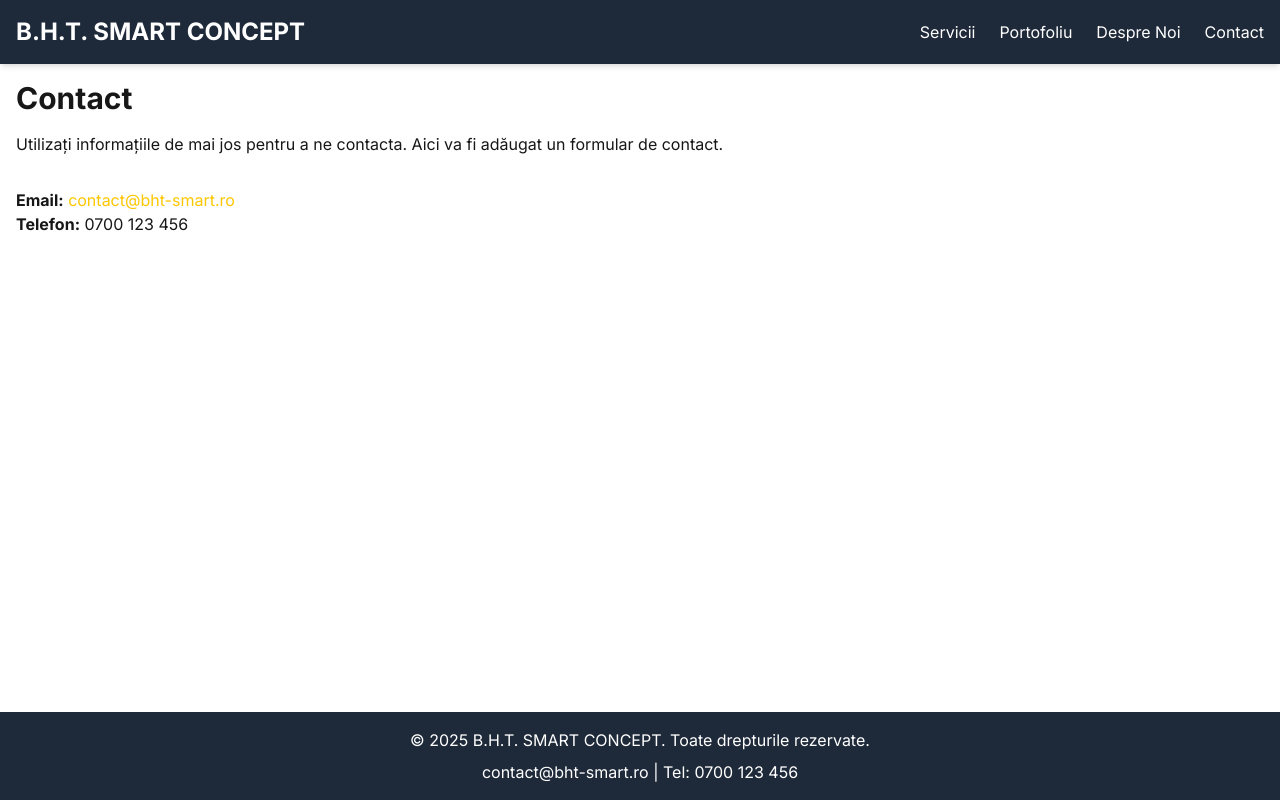
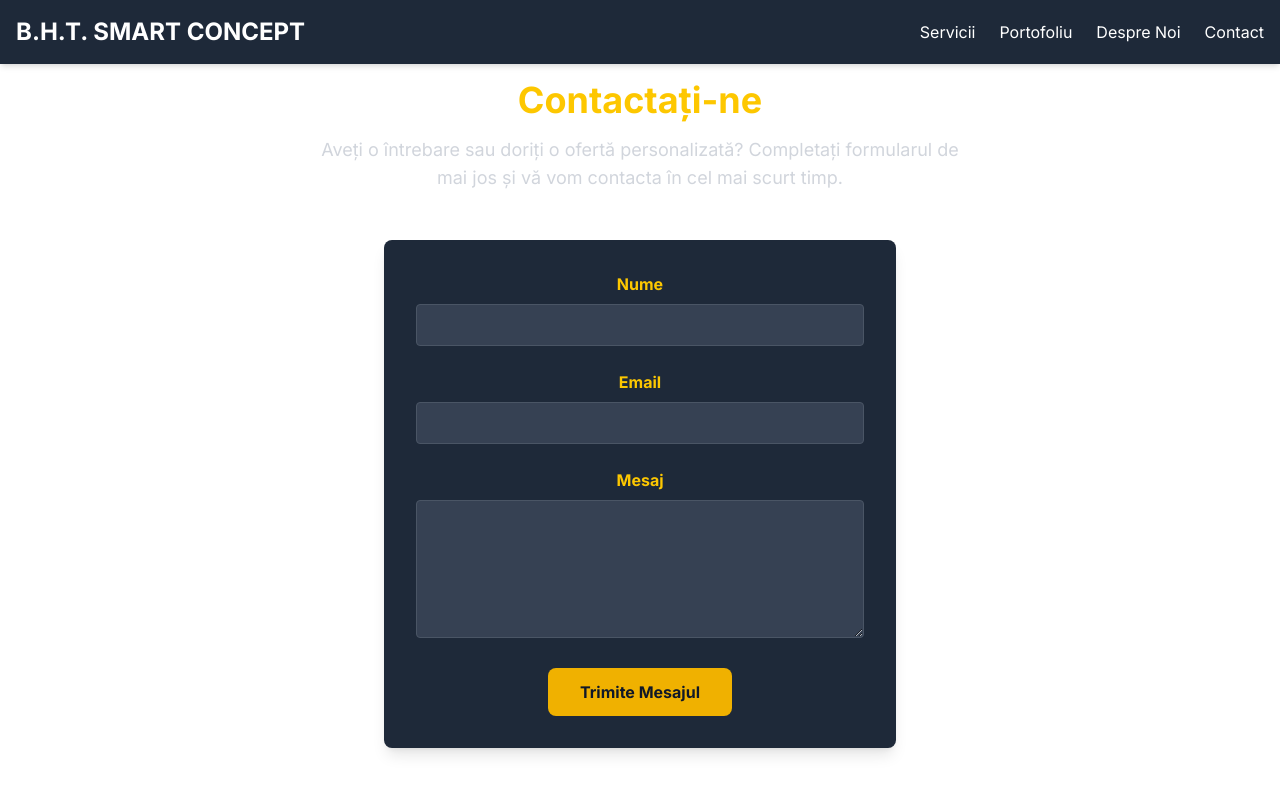
Before and after one commit to paulcureu/bht-concept, a Next.js app: page /contact in a window 1280 px wide. Shown: the top 800 px of the page. Built offline with nearby package versions, Linux system fonts and the light colour scheme.

Commit message:
Add contact form and enhance main pages
Introduced a reusable ContactForm component and integrated it into the contact page. Improved the home and services pages with new sections, icons, and structured service listings for better user experience and clarity.

```diff
--- a/src/app/contact/page.tsx
+++ b/src/app/contact/page.tsx
@@ -1,11 +1,23 @@
+import ContactForm from '@/components/ContactForm';
+
 const ContactPage = () => {
   return (
-    <div>
-      <h1 className="text-3xl font-bold">Contact</h1>
-      <p className="mt-4">Utilizați informațiile de mai jos pentru a ne contacta. Aici va fi adăugat un formular de contact.</p>
-      <div className="mt-8">
-        <p><strong>Email:</strong> <a href="mailto:contact@bht-smart.ro" className="text-yellow-400 hover:underline">contact@bht-smart.ro</a></p>
-        <p><strong>Telefon:</strong> 0700 123 456</p>
+    <div className="text-center">
+      <h1 className="text-4xl font-bold text-yellow-400">Contactați-ne</h1>
+      <p className="mt-4 text-lg text-gray-300 max-w-2xl mx-auto">
+        Aveți o întrebare sau doriți o ofertă personalizată? Completați formularul de mai jos și vă vom contacta în cel mai scurt timp.
+      </p>
+
+      <div className="mt-12">
+        <ContactForm />
+      </div>
+
+      <div className="mt-16">
+        <h2 className="text-2xl font-bold">Alte metode de contact</h2>
+        <div className="mt-4 text-lg">
+            <p><strong>Email:</strong> <a href="mailto:contact@bht-smart.ro" className="text-yellow-400 hover:underline">contact@bht-smart.ro</a></p>
+            <p className="mt-2"><strong>Telefon:</strong> 0700 123 456</p>
+        </div>
       </div>
     </div>
   );
--- a/src/app/page.tsx
+++ b/src/app/page.tsx
@@ -1,20 +1,85 @@
+import Link from 'next/link';
+
+// Pictograme SVG simple pentru secțiunea de caracteristici
+const ShieldIcon = () => (
+  <svg xmlns="http://www.w3.org/2000/svg" className="h-12 w-12 mx-auto text-yellow-400" fill="none" viewBox="0 0 24 24" stroke="currentColor">
+    <path strokeLinecap="round" strokeLinejoin="round" strokeWidth={2} d="M9 12l2 2 4-4m5.618-4.016A11.955 11.955 0 0112 2.944a11.955 11.955 0 01-8.618 3.04A12.02 12.02 0 003 20.955a11.955 11.955 0 0118-8.001c0-1.609-.38-3.14-1.05-4.544z" />
+  </svg>
+);
+
+const LightBulbIcon = () => (
+  <svg xmlns="http://www.w3.org/2000/svg" className="h-12 w-12 mx-auto text-yellow-400" fill="none" viewBox="0 0 24 24" stroke="currentColor">
+    <path strokeLinecap="round" strokeLinejoin="round" strokeWidth={2} d="M9.663 17h4.673M12 3v1m6.364 1.636l-.707.707M21 12h-1M4 12H3m3.343-5.657l-.707-.707m2.828 9.9a5 5 0 017.072 0l-.707.707M12 21a5 5 0 01-7.072 0l.707-.707M12 5a3 3 0 013 3h-6a3 3 0 013-3z" />
+  </svg>
+);
+
+const CheckCircleIcon = () => (
+    <svg xmlns="http://www.w3.org/2000/svg" className="h-12 w-12 mx-auto text-yellow-400" fill="none" viewBox="0 0 24 24" stroke="currentColor">
+        <path strokeLinecap="round" strokeLinejoin="round" strokeWidth={2} d="M9 12l2 2 4-4m6 2a9 9 0 11-18 0 9 9 0 0118 0z" />
+    </svg>
+);
+
+
 export default function Home() {
   return (
-    <div className="text-center">
-      <h1 className="text-4xl font-bold text-yellow-400 sm:text-5xl md:text-6xl">
+    <>
+      {/* Sectiunea Hero */}
+      <section className="text-center flex flex-col items-center justify-center min-h-[60vh]">
+        <h1 className="text-4xl font-bold text-yellow-400 sm:text-5xl md:text-6xl max-w-3xl">
           B.H.T. SMART CONCEPT
         </h1>
         <p className="mt-4 text-lg text-gray-300 sm:text-xl md:text-2xl">
           Soluții complete pentru un viitor electric inteligent.
         </p>
         <div className="mt-8">
-        <a
+          <Link
             href="/contact"
             className="inline-block bg-yellow-500 text-gray-900 font-bold py-3 px-8 rounded-lg hover:bg-yellow-400 transition-colors"
           >
             Cere o Ofertă
-        </a>
+          </Link>
+        </div>
+      </section>
+
+      {/* Sectiunea "De ce sa ne alegeti?" */}
+      <section className="py-20 bg-gray-800 rounded-lg">
+        <div className="container mx-auto text-center">
+          <h2 className="text-3xl font-bold text-white">De ce să ne alegeți?</h2>
+          <div className="mt-12 grid md:grid-cols-3 gap-12">
+            <div className="flex flex-col items-center">
+              <ShieldIcon />
+              <h3 className="text-xl font-bold mt-4 text-yellow-400">Profesionalism</h3>
+              <p className="mt-2 text-gray-300">Echipă de experți certificați, dedicați calității și respectării normelor în vigoare.</p>
+            </div>
+            <div className="flex flex-col items-center">
+              <LightBulbIcon />
+              <h3 className="text-xl font-bold mt-4 text-yellow-400">Inovație</h3>
+              <p className="mt-2 text-gray-300">Implementăm cele mai noi tehnologii pentru soluții smart, eficiente și personalizate.</p>
+            </div>
+            <div className="flex flex-col items-center">
+              <CheckCircleIcon />
+              <h3 className="text-xl font-bold mt-4 text-yellow-400">Siguranță</h3>
+              <p className="mt-2 text-gray-300">Prioritizăm siguranța instalațiilor și a clienților noștri în fiecare etapă a proiectului.</p>
             </div>
           </div>
+        </div>
+      </section>
+
+      {/* Sectiunea Call to Action Servicii */}
+      <section className="text-center py-20">
+        <h2 className="text-3xl font-bold">Explorați Serviciile Noastre</h2>
+        <p className="mt-4 text-lg text-gray-300 max-w-2xl mx-auto">
+          De la instalații electrice clasice la sisteme fotovoltaice și case inteligente, avem soluția potrivită pentru dumneavoastră.
+        </p>
+        <div className="mt-8">
+          <Link
+            href="/servicii"
+            className="inline-block bg-gray-700 text-yellow-400 font-bold py-3 px-8 rounded-lg hover:bg-gray-600 transition-colors"
+          >
+            Vezi toate serviciile
+          </Link>
+        </div>
+      </section>
+    </>
   );
 }
--- a/src/app/servicii/page.tsx
+++ b/src/app/servicii/page.tsx
@@ -1,8 +1,47 @@
+// Definim o listă de servicii pentru a o putea mapa usor
+const services = [
+  {
+    title: "Instalații Electrice Rezidențiale",
+    description: "Proiectare și execuție de instalații electrice sigure și eficiente pentru locuința dumneavoastră, respectând toate normele în vigoare.",
+  },
+  {
+    title: "Soluții Smart Home",
+    description: "Transformați-vă casa într-una inteligentă. Oferim soluții complete pentru controlul iluminatului, climatizării, securității și a altor sisteme direct de pe telefon.",
+  },
+  {
+    title: "Instalare Panouri Fotovoltaice",
+    description: "Investiți în energie verde și reduceți costurile la factură. Asigurăm montaj profesionist pentru sisteme de panouri fotovoltaice.",
+  },
+  {
+    title: "Instalații Electrice Industriale",
+    description: "Soluții robuste și scalabile pentru hale industriale, birouri și spații comerciale, de la proiectare la mentenanță.",
+  },
+  {
+    title: "Mentenanță și Reparații",
+    description: "Servicii prompte de mentenanță preventivă și corectivă pentru a asigura funcționarea optimă și sigură a instalațiilor electrice.",
+  },
+  {
+    title: "Consultanță și Proiectare",
+    description: "Oferim consultanță specializată pentru a alege cele mai bune soluții electrice și energetice, adaptate nevoilor și bugetului dumneavoastră.",
+  },
+];
+
 const ServiciiPage = () => {
   return (
     <div>
-      <h1 className="text-3xl font-bold">Serviciile Noastre</h1>
-      <p className="mt-4">Aici vor fi detaliate serviciile oferite de B.H.T. SMART CONCEPT.</p>
+      <h1 className="text-4xl font-bold text-center text-yellow-400">Serviciile Noastre</h1>
+      <p className="mt-4 text-lg text-center text-gray-300">
+        Oferim o gamă completă de soluții electrice și energetice pentru proiecte rezidențiale și industriale.
+      </p>
+
+      <div className="mt-12 grid gap-8 md:grid-cols-2 lg:grid-cols-3">
+        {services.map((service) => (
+          <div key={service.title} className="bg-gray-800 p-6 rounded-lg shadow-lg hover:shadow-yellow-400/20 transition-shadow duration-300">
+            <h2 className="text-2xl font-bold text-yellow-400">{service.title}</h2>
+            <p className="mt-4 text-gray-300">{service.description}</p>
+          </div>
+        ))}
+      </div>
     </div>
   );
 };
--- /dev/null
+++ b/src/components/ContactForm.tsx
@@ -0,0 +1,76 @@
+'use client'; // Acest marcaj este necesar pentru componentele care folosesc state sau efecte
+
+import { useState } from 'react';
+
+const ContactForm = () => {
+  const [name, setName] = useState('');
+  const [email, setEmail] = useState('');
+  const [message, setMessage] = useState('');
+  const [status, setStatus] = useState('');
+
+  const handleSubmit = async (e: React.FormEvent) => {
+    e.preventDefault();
+    setStatus('Trimitere...');
+
+    // Simulare trimitere către un API
+    await new Promise(resolve => setTimeout(resolve, 1500));
+
+    // Aici s-ar adăuga logica de trimitere (ex: fetch('/api/contact', ...))
+    console.log({ name, email, message });
+
+    // Resetare formular și afișare mesaj de succes
+    setName('');
+    setEmail('');
+    setMessage('');
+    setStatus('Mesajul tău a fost trimis cu succes!');
+  };
+
+  return (
+    <form onSubmit={handleSubmit} className="w-full max-w-lg mx-auto bg-gray-800 p-8 rounded-lg shadow-lg">
+      <div className="mb-6">
+        <label htmlFor="name" className="block text-yellow-400 font-bold mb-2">Nume</label>
+        <input
+          type="text"
+          id="name"
+          value={name}
+          onChange={(e) => setName(e.target.value)}
+          required
+          className="w-full bg-gray-700 border border-gray-600 rounded py-2 px-3 text-gray-100 focus:outline-none focus:border-yellow-500"
+        />
+      </div>
+      <div className="mb-6">
+        <label htmlFor="email" className="block text-yellow-400 font-bold mb-2">Email</label>
+        <input
+          type="email"
+          id="email"
+          value={email}
+          onChange={(e) => setEmail(e.target.value)}
+          required
+          className="w-full bg-gray-700 border border-gray-600 rounded py-2 px-3 text-gray-100 focus:outline-none focus:border-yellow-500"
+        />
+      </div>
+      <div className="mb-6">
+        <label htmlFor="message" className="block text-yellow-400 font-bold mb-2">Mesaj</label>
+        <textarea
+          id="message"
+          value={message}
+          onChange={(e) => setMessage(e.target.value)}
+          required
+          rows={5}
+          className="w-full bg-gray-700 border border-gray-600 rounded py-2 px-3 text-gray-100 focus:outline-none focus:border-yellow-500"
+        />
+      </div>
+      <div className="text-center">
+        <button
+          type="submit"
+          className="bg-yellow-500 text-gray-900 font-bold py-3 px-8 rounded-lg hover:bg-yellow-400 transition-colors"
+        >
+          Trimite Mesajul
+        </button>
+      </div>
+      {status && <p className="mt-4 text-center text-yellow-400">{status}</p>}
+    </form>
+  );
+};
+
+export default ContactForm;
```
Lines whose indentation alone changed are shown as unchanged.
